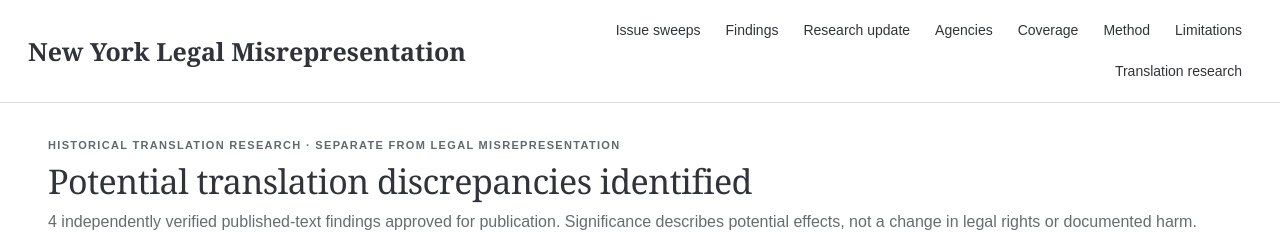
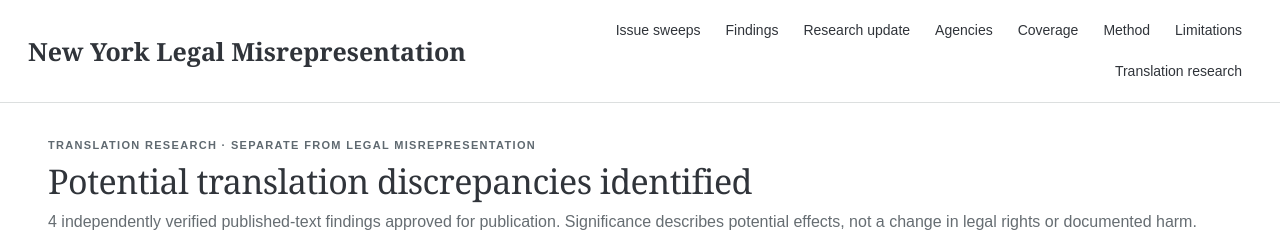
Before and after one commit to ae-oss/new-york-translation-inconsistencies, a Next.js app: page /archive/translation/findings in a window 1280 px wide. Shown: the top 232 px of the page. Built offline with nearby package versions, Linux system fonts and the light colour scheme.

Commit message:
Show four reviewed translation findings

```diff
--- a/src/app/archive/translation/findings/page.tsx
+++ b/src/app/archive/translation/findings/page.tsx
@@ -2,7 +2,7 @@ import { research } from "@/lib/research";
 import { FindingList } from "@/components/finding-list";
 
 export default function Findings() {
-  return <main className="container main"><div className="page-heading"><div className="eyebrow">Historical translation research · separate from legal misrepresentation</div><h1>Potential translation discrepancies identified</h1><p>{research.findings.length} independently verified published-text {research.findings.length === 1 ? "finding" : "findings"} approved for publication. Significance describes potential effects, not a change in legal rights or documented harm.</p></div><FindingList findings={research.findings} />
+  return <main className="container main"><div className="page-heading"><div className="eyebrow">Translation research · separate from legal misrepresentation</div><h1>Potential translation discrepancies identified</h1><p>{research.findings.length} independently verified published-text {research.findings.length === 1 ? "finding" : "findings"} approved for publication. Significance describes potential effects, not a change in legal rights or documented harm.</p></div><FindingList findings={research.findings} />
     <section className="research-status"><div className="eyebrow">Separate research status</div><h2>Still under review</h2><p><strong>Provisional:</strong> The Workers’ Compensation Board RB-89 Chinese appeal instruction appears to describe a judge’s decision rather than its filing date. Matched 4-24 PDFs and page images confirm the wording contrast, but administrative usage of <span lang="zh">作出决定</span> needs qualified Chinese-language review. It is excluded from the published finding count. <a href="https://www.wcb.ny.gov/content/main/forms/rb89_C.pdf" target="_blank" rel="noreferrer">Chinese form ↗</a></p><p><strong>Uncertain or rejected:</strong> A Polish C-257 doctor/provider expression remains uncertain. The Spanish P700 “liquidated damages” expression does not establish a different liability proposition. Other source-limited and rejected leads remain outside the published findings database. No enacted legislation has been screened.</p></section>
   </main>;
 }
```
